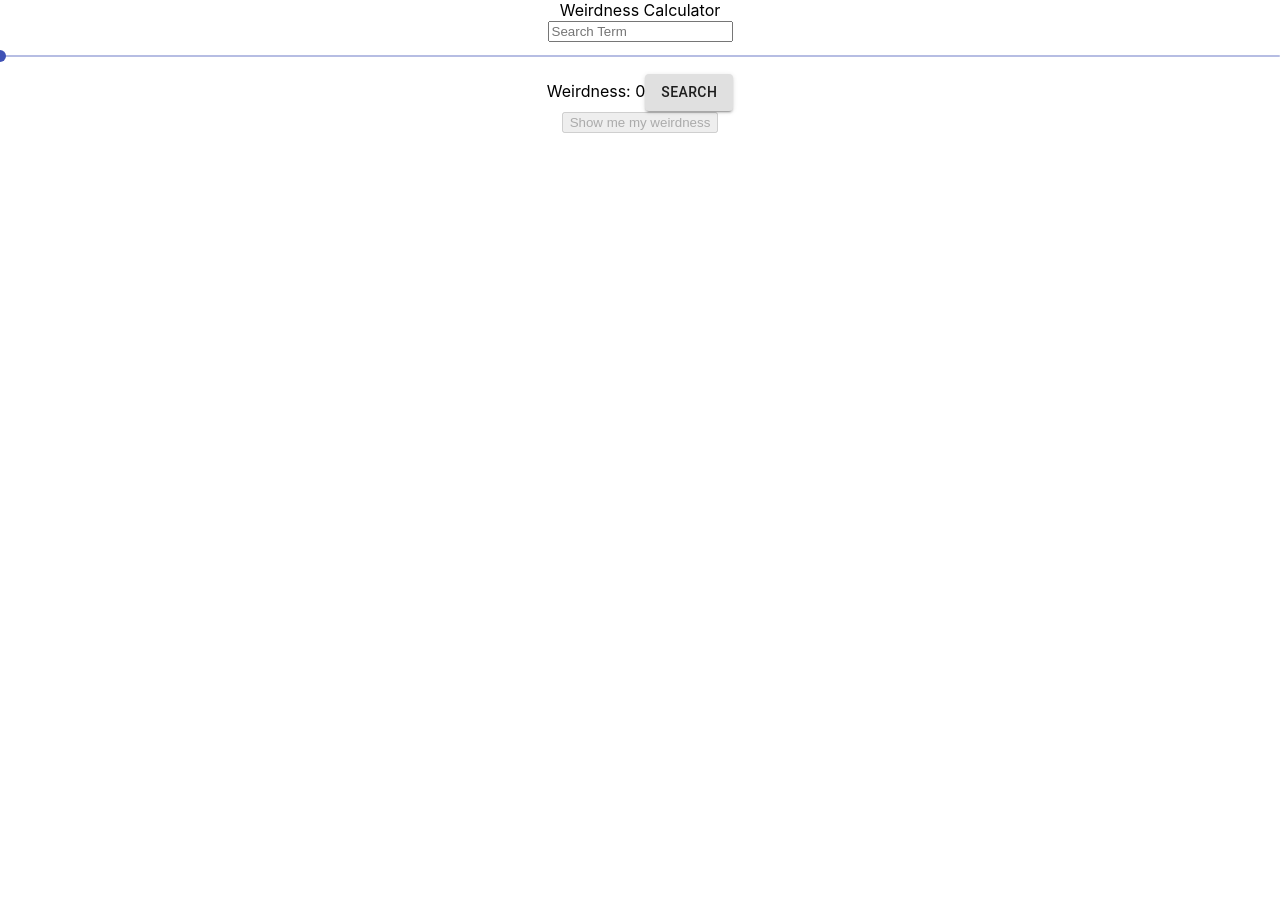
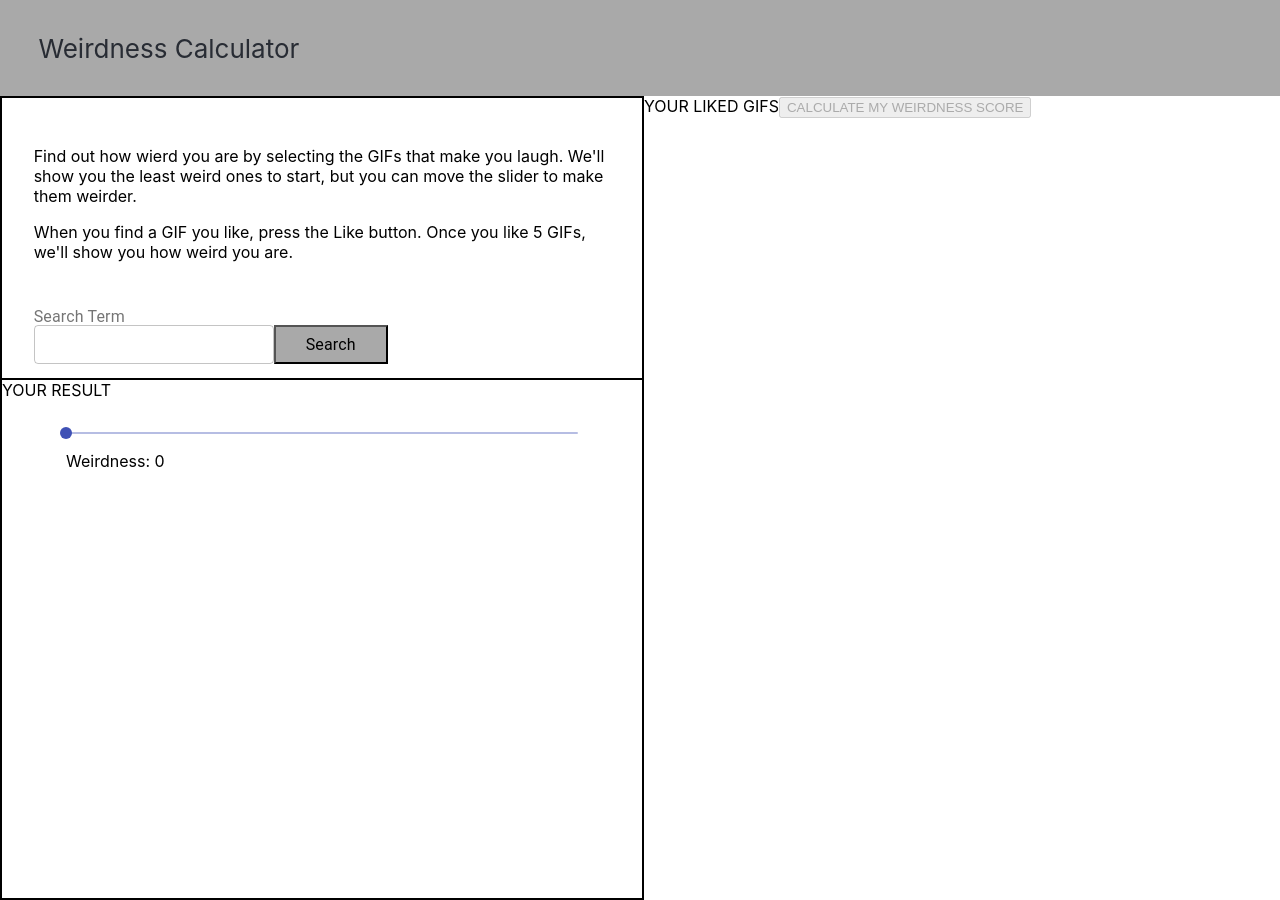
Before and after one commit to matthops/weirdness-calculator, a React (Create React App) app: page / in a window 1280 px wide. Before the commit the page ends 800 px from the top, so only its background shows below. Built offline with nearby package versions, Linux system fonts and the light colour scheme.

Commit message:
initial styling commit, search.js mostly styled

```diff
--- a/package.json
+++ b/package.json
@@ -6,6 +6,7 @@
     "@material-ui/core": "^4.7.0",
     "@material-ui/icons": "^4.5.1",
     "axios": "^0.19.0",
+    "node-sass": "^4.13.0",
     "react": "^16.12.0",
     "react-dom": "^16.12.0",
     "react-redux": "^7.1.3",
--- a/src/App.js
+++ b/src/App.js
@@ -9,7 +9,7 @@ import {
 } from 'react-router-dom';
 import Main from './components/Main';
 import WeirdnessScore from './components/WeirdnessScore';
-import './App.css';
+import './styles/app.scss';
 
 function App() {
   const [isWeirdnessDisplayed, setIsWeirdnessDisplayed] = useState(false);
@@ -25,7 +25,7 @@ function App() {
 
   return (
     <div className="App">
-      <header>Weirdness Calculator</header>
+      <header className="App-header">Weirdness Calculator</header>
       <Router>
         <Switch>
           <Route exact path="/" component={Main} />
--- a/src/components/LikedGifs.js
+++ b/src/components/LikedGifs.js
@@ -17,15 +17,7 @@ function LikedGifs() {
 
   return (
     <div>
-      <Link to="/results">
-        <button
-          disabled={likedGifsArr.likedList.length < 4 ? true : false}
-          onClick={() => store.dispatch(showWeirdnessScore(true))}
-        >
-          {' '}
-          Show me my weirdness
-        </button>
-      </Link>
+      YOUR LIKED GIFS
       {likedGifsArr.likedList.map((e, i) => {
         return (
           <div key={i}>
@@ -37,6 +29,15 @@ function LikedGifs() {
           </div>
         );
       })}
+      <Link to="/results">
+        <button
+          disabled={likedGifsArr.likedList.length < 4 ? true : false}
+          onClick={() => store.dispatch(showWeirdnessScore(true))}
+        >
+          {' '}
+          CALCULATE MY WEIRDNESS SCORE
+        </button>
+      </Link>
     </div>
   );
 }
--- a/src/components/Main.js
+++ b/src/components/Main.js
@@ -1,10 +1,11 @@
 import React from 'react';
 import Search from './Search';
 import LikedGifs from './LikedGifs';
+import './../styles/main.scss';
 
 export default function Main() {
   return (
-    <div>
+    <div className="main-container">
       <Search />
       <LikedGifs />
     </div>
--- a/src/components/Search.js
+++ b/src/components/Search.js
@@ -2,9 +2,10 @@ import React, { useState, useEffect } from 'react';
 import SearchResult from './SearchResult';
 import axios from 'axios';
 import Slider from '@material-ui/core/Slider';
-import Button from '@material-ui/core/Button';
 import store from './../reducers/likedReducer';
 import { addLiked } from './../actions/actions';
+import { Typography, InputLabel, TextField } from '@material-ui/core';
+import './../styles/search.scss';
 
 export default function Search() {
   const [inputVal, setInputVal] = useState('');
@@ -24,6 +25,8 @@ export default function Search() {
   const handleSearch = () => {
     let isSearchable = true;
     let usedTerm;
+
+    // checking to see if search term is a duplicate
     searchTerms.forEach(term => {
       if (term.toLowerCase() === inputVal.toLowerCase()) {
         usedTerm = term;
@@ -53,12 +56,47 @@ export default function Search() {
   };
 
   return (
+    <div className="search-container">
+      <div className="search-container__top">
+        <div className="search-container__text">
+          <p>
+            {' '}
+            Find out how wierd you are by selecting the GIFs that make you
+            laugh. We'll show you the least weird ones to start, but you can
+            move the slider to make them weirder.{' '}
+          </p>
+          <p>
+            When you find a GIF you like, press the Like button. Once you like 5
+            GIFs, we'll show you how weird you are.
+          </p>
+        </div>
+
+        <form className="search-form">
           <div>
-      <input
-        placeholder="Search Term"
+            <InputLabel id="search-term__label" htmlFor="search-term">
+              Search Term
+            </InputLabel>
+            <TextField
+              type="search"
+              pattern="[A-Za-z0-9]+"
               value={inputVal}
               onChange={e => setInputVal(e.target.value)}
+              variant="outlined"
+              id="search-term"
             />
+          </div>
+          <button onClick={handleSearch} id="search-button">
+            <Typography> Search</Typography>
+          </button>
+        </form>
+      </div>
+      <div>
+        <SearchResult
+          // passes url for gif from giphy response object, passes null if search hasn't been performed yet.
+          gifSrc={giphyResults ? giphyResults.images.original.url : null}
+          addToLikedGifs={handleAddToLikedGifs}
+        />
+        <div className="weirdness-slider">
           <Slider
             value={weirdness}
             onChange={(event, newValue) => setWeirdness(newValue)}
@@ -68,16 +106,7 @@ export default function Search() {
             aria-labelledby="continuous-slider"
           />
           Weirdness: {weirdness}
-      <Button variant="contained" color="default" onClick={handleSearch}>
-        {' '}
-        Search
-      </Button>
-      <div>
-        <SearchResult
-          // passes url for gif from giphy response object, passes null if search hasn't been performed yet.
-          gifSrc={giphyResults ? giphyResults.images.original.url : null}
-          addToLikedGifs={handleAddToLikedGifs}
-        />
+        </div>
       </div>
     </div>
   );
--- a/src/components/SearchResult.js
+++ b/src/components/SearchResult.js
@@ -8,6 +8,7 @@ import { connect } from 'react-redux';
 function SearchResult(props) {
   return (
     <div>
+      YOUR RESULT
       {props.gifSrc ? (
         <div>
           <img src={props.gifSrc} />
--- a/src/components/WeirdnessScore.js
+++ b/src/components/WeirdnessScore.js
@@ -20,7 +20,7 @@ function WeirdnessScore() {
           store.dispatch(startOver());
         }}
       >
-        Go back{' '}
+        Start Over{' '}
       </button>
     </div>
   );
--- /dev/null
+++ b/src/styles/app.scss
@@ -0,0 +1,15 @@
+.App {
+  //   text-align: center;
+}
+
+.App-header {
+  background-color: darkgray;
+  min-height: 12vh;
+  display: flex;
+  flex-direction: column;
+  align-items: flex-start;
+  justify-content: center;
+  font-size: calc(10px + 2vmin);
+  color: #282c34;
+  padding-left: 3%;
+}
--- /dev/null
+++ b/src/styles/main.scss
@@ -0,0 +1,5 @@
+.main-container {
+  width: 100vw;
+  display: flex;
+  flex-direction: row;
+}
--- /dev/null
+++ b/src/styles/search.scss
@@ -0,0 +1,39 @@
+.search-container {
+  width: 50vw;
+  height: 100vh;
+  border: 2px solid black;
+
+  &__top {
+    height: 35%;
+    border-bottom: 2px solid black;
+  }
+
+  &__text {
+    padding: 4.95%;
+    text-align: left;
+  }
+}
+
+.weirdness-slider {
+  margin: 3% 10% 3% 10%;
+}
+
+#search-term {
+  padding: 10px;
+
+  &__label {
+  }
+}
+
+.search-form {
+  display: flex;
+  justify-content: flex-start;
+  margin-left: 4.95%;
+}
+
+#search-button {
+  padding: 0 30px 0 30px;
+  margin-top: 1rem;
+  max-height: 40px;
+  background: darkgrey;
+}
```
Also changed, not shown: 1 other file (tests, documents, lock files or other folders). Lines whose indentation alone changed are shown as unchanged.
